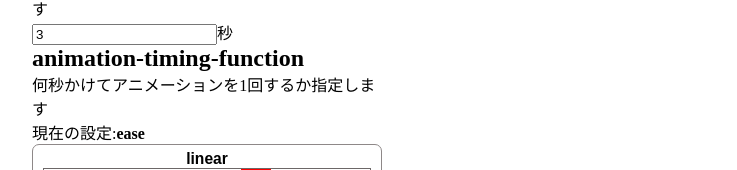
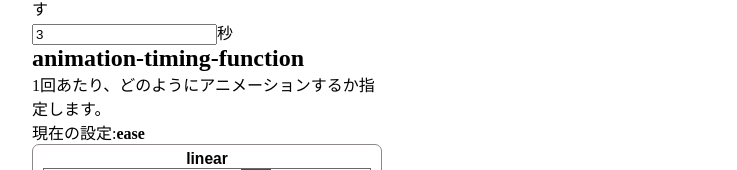
Before and after one commit to nanagami1369/animation-generator, a Svelte app: page / in a window 1280 px wide. Shown: the part 198-368 px from the top of the page, without its empty margins (258-995 px from the left). Built offline with nearby package versions, Linux system fonts and the light colour scheme.

Commit message:
animation-timing-functionの説明がanimation-durationの説明文になっていたので修正

```diff
--- a/src/App.svelte
+++ b/src/App.svelte
@@ -56,7 +56,7 @@
     </div>
     <div>
       <h2>animation-timing-function</h2>
-      <p>何秒かけてアニメーションを1回するか指定します</p>
+      <p>1回あたり、どのようにアニメーションするか指定します。</p>
       <p>
         現在の設定:<span class="current-animation-timing-function"
           >{animationTimingFunction}</span
```
